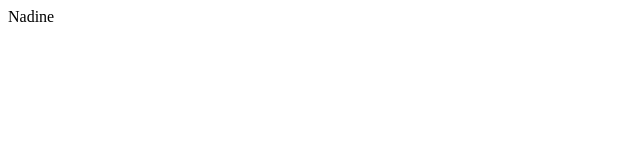
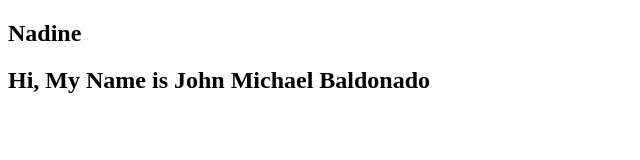
Before and after one commit to Jmbaldonado/mini-project-1, a plain HTML site: page yourname.html in a window 1280 px wide. Shown: the whole page, without its empty margins (0-640 px from the left). Drawn offline with Linux system fonts and the light colour scheme.

Commit message:
Added my name

```diff
--- a/yourname.html
+++ b/yourname.html
@@ -7,6 +7,7 @@
     <title>Document</title>
 </head>
 <body>
-    Nadine
+    <h2>Nadine</h2>
+    <h2>Hi, My Name is John Michael Baldonado</h2>
 </body>
 </html>
```
